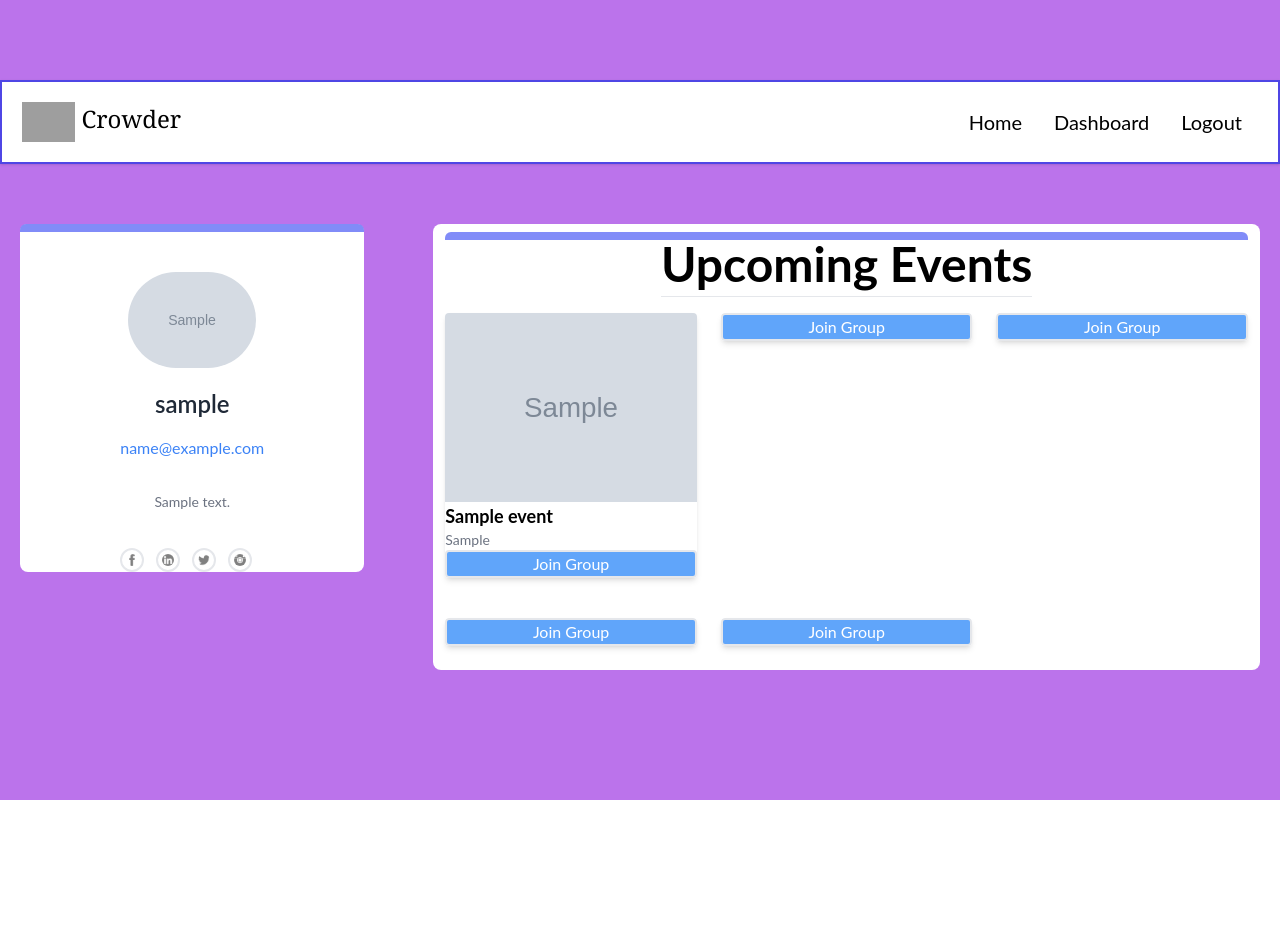
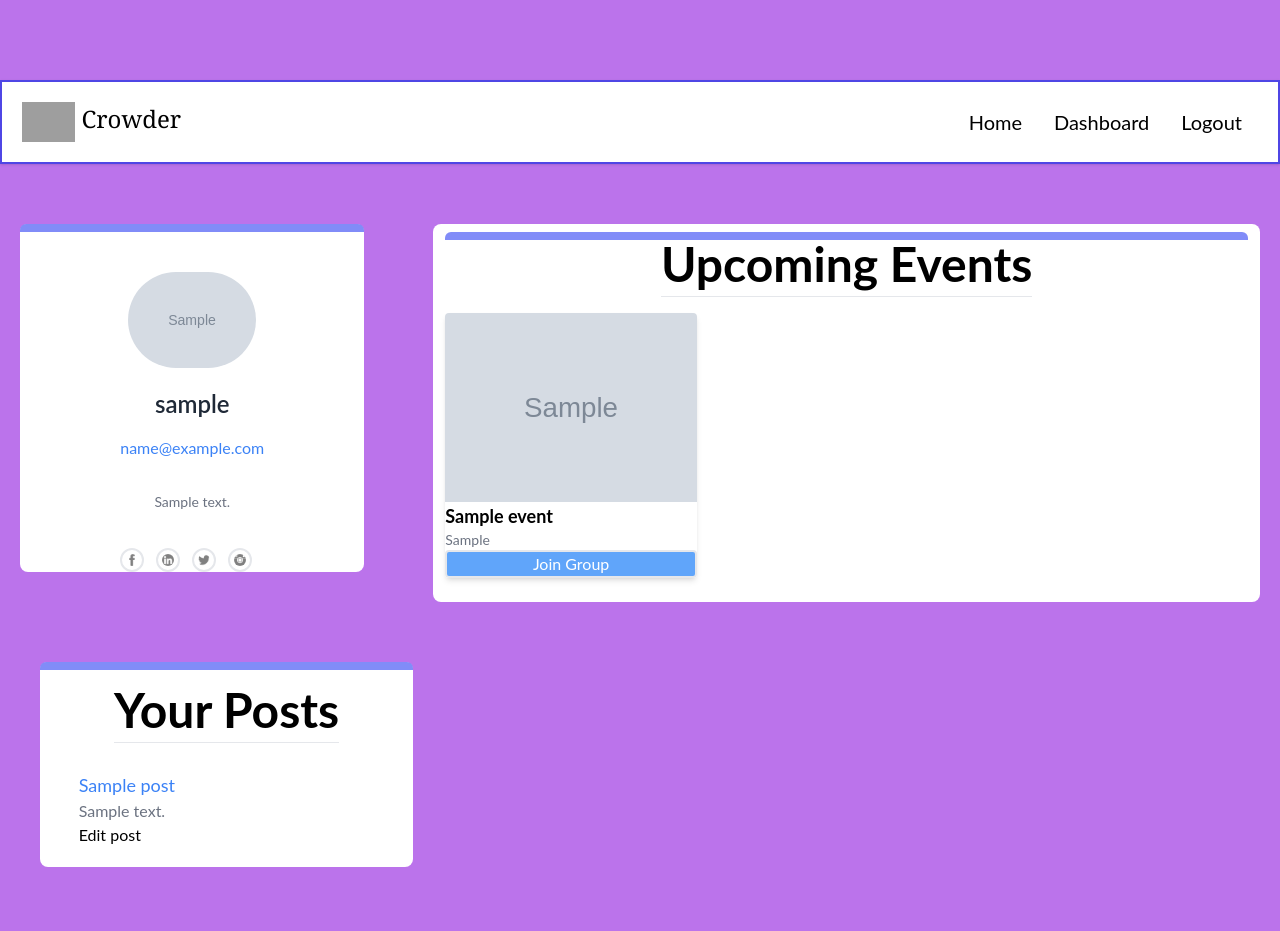
Before and after one commit to vtori37/Crowder, a Node server app: page /dashboard in a window 1280 px wide. Before the commit the page ends 800 px from the top, so only its background shows below. Run offline with Node 20, Linux system fonts and the light colour scheme; the visitor is signed in with stand-in values (Sample User, id 1); tables that the repository leaves empty hold one stand-in row (values such as "Sample post"); grey boxes marked "Sample" are stand-in pictures; some libraries are stand-ins or nearby versions; grey boxes are pictures that could not be loaded.

Commit message:
post function, dynamic posts per group, dynamic events, dynamic user posts on dashboard

```diff
--- a/controllers/api/Post_routes.js
+++ b/controllers/api/Post_routes.js
@@ -89,7 +89,7 @@ router.post('/', withAuth, (req, res) => {
     title: req.body.title,
     post_text: req.body.post_text,
     event_id: req.body.event_id,
-    user_id: req.body.user_id
+    user_id: req.session.user_id
   })
     .then(dbPostData => res.json(dbPostData))
     .catch(err => {
--- a/controllers/dashboard_routes.js
+++ b/controllers/dashboard_routes.js
@@ -23,6 +23,7 @@ router.get('/', withAuth, (req, res) => {
     .then(dbEventData => {
       const events = dbEventData.map(events => events.get({plain:true}));
       renderData.push(events)
+      console.log(renderData);
       res.render('user_dashboard', {renderData, loggedIn: true})
     })
   })
--- a/controllers/group_routes.js
+++ b/controllers/group_routes.js
@@ -32,8 +32,10 @@ router.get('/:id', withAuth, (req, res) => {
       res.json(404).json({ message: 'No group found with this id!' });
     }
     const posts = dbPostData.map(posts => posts.get({plain:true}));
+    console.log(posts)
 
-    res.render('event_group', { posts });
+    res.render('event_group', { posts,
+    loggedIn: req.session.loggedIn });
   })
   .catch(err => {
     console.log(err);
--- a/public/javascript/group_dashboard.js
+++ /dev/null
@@ -1,15 +0,0 @@
-document.getElementById("btn0").onclick = function () {
-  document.location.replace("/group/1")
-};
-document.getElementById("btn1").onclick = function () {
-  document.location.replace("/group/2")
-};
-document.getElementById("btn2").onclick = function () {
-  document.location.replace("/group/3")
-};
-document.getElementById("btn3").onclick = function () {
-  document.location.replace("/group/4")
-};
-document.getElementById("btn4").onclick = function () {
-  document.location.replace("/group/5")
-};
--- a/views/layouts/main.handlebars
+++ b/views/layouts/main.handlebars
@@ -66,6 +66,7 @@
   <script src="/javascript/logout.js"></script>
   {{/if}}
 
+
   <script>function Menu(e) {
   let list = document.querySelector('ul');
 
@@ -73,7 +74,6 @@
   };
   </script>
 
-
 </body>
 
 </html>
--- a/views/user_dashboard.handlebars
+++ b/views/user_dashboard.handlebars
@@ -25,74 +25,57 @@
 
 
 <article class="lg:col-span-2 bg-white w-12/12 mt-10 rounded-lg pt-2 pb-6 p-3">
-
   <div class="h-2 bg-indigo-400 rounded-t-md"></div>
     <div class="flex items-center flex-col">
       <h1 class="font-bold mt- pb-2 border-b border-gray-200 text-5xl">Upcoming Events</h1>
     </div>
-
   <section class="grid grid-cols-1 lg:grid-cols-2 xl:grid-cols-3 gap-6">
+    {{#each renderData.[1] as |events|}}
       <card class="mt-4 ">
         <div class="bg-white rounded overflow-hidden shadow-md">
-          <a href="{{renderData.1.0.event_url}}" target="_blank">
-          <img src="{{renderData.1.0.event_image}}" alt=""/></a>
-            <span class="font-bold text-lg">{{renderData.1.0.event_title}}</span>
-            <span class="block text-gray-500 text-sm">{{renderData.1.0.event_start}}</span>
-            <button id="btn0" class="bg-blue-400 px-2 border-2 text-white rounded container">Join Group</button>
-
+          <a href="{{this.event_url}}" target="_blank">
+          <img src="{{this.event_image}}" alt=""/></a>
+            <span class="font-bold text-lg">{{this.event_title}}</span>
+            <span class="block text-gray-500 text-sm">{{this.event_start}}</span>
+            <button  type="button" onclick="window.location.href='http://localhost:3001/group/{{this.id}}'" class="bg-blue-400 px-2 border-2 text-white rounded container join-btn">Join Group</button>
         </div>
       </card>
-      <card class="mt-4">
-        <div class="bg-white rounded overflow-hidden shadow-md">
-          <a href="{{renderData.1.1.event_url}}" target="_blank">
-          <img src="{{renderData.1.1.event_image}}" alt=""/></a>
-            <span class="font-bold text-lg">{{renderData.1.1.event_title}}</span>
-            <span class="block text-gray-500 text-sm">{{renderData.1.1.event_start}}</span>
-            <button id="btn1" class="bg-blue-400 px-2 border-2 text-white rounded container">Join Group</button>
-          </div>
-      </card>
-      <card class="mt-4">
-        <div class="bg-white rounded overflow-hidden shadow-md">
-          <a href="{{renderData.1.2.event_url}}" target="_blank">
-          <img src="{{renderData.1.2.event_image}}" alt=""/></a>
-            <span class="font-bold text-lg">{{renderData.1.2.event_title}}</span>
-            <span class="block text-gray-500 text-sm">{{renderData.1.2.event_start}}</span>
-            <button id="btn2" class="bg-blue-400 px-2 border-2 text-white rounded container">Join Group</button>
-        </div>
-      </card>
-      <card class="mt-4">
-        <div class="bg-white rounded overflow-hidden shadow-md">
-          <a href="{{renderData.1.3.event_url}}" target="_blank">
-          <img src="{{renderData.1.3.event_image}}" alt=""/></a>
-          <div class="">
-            <span class="font-bold text-lg">{{renderData.1.3.event_title}}</span>
-            <span class="block text-gray-500 text-sm">{{renderData.1.3.event_start}}</span>
-            <button id="btn3" class="bg-blue-400 px-2 border-2 text-white rounded container">Join Group</button>
-          </div>
-        </div>
-      </card>
-      <card class="mt-4">
-        <div class="bg-white rounded overflow-hidden shadow-md">
-          <a href="{{renderData.1.4.event_url}}" target="_blank">
-          <img src="{{renderData.1.4.event_image}}" alt=""/></a>
-          <div class="">
-            <span class="font-bold text-lg">{{renderData.1.4.event_title}}</span>
-            <span class="block text-gray-500 text-sm">{{renderData.1.4.event_start}}</span>
-            <button id="btn4" class="bg-blue-400 px-2 border-2 text-white rounded container">Join Group</button>
-          </div>
-        </div>
-      </card>
+    {{/each}}
   </section>
 </article>
-</div>
 
 
- <script src="/javascript/group_dashboard.js"></script>
+
+<section class="grid grid-cols-1 lg:grid-cols-1 gap-4 lg:gap-0 m-5">
+    {{!-- User's Posts --}}
+    <article class="lg:col-span-1 bg-white w-12/12 mt-10 rounded-lg pb-2">
+      <div class="h-2 bg-indigo-400 rounded-t-md"></div>
+      <div class="flex items-center flex-col">
+        <h2 class="font-bold mt-4 pb-2 border-b border-gray-200 text-5xl">Your Posts</h2>
+          {{#each renderData.[0] as |post|}}
+            <card class="mt-4 p-3 w-80">
+                <h2 class="text-blue-500 text-lg">{{this.title}}</h2>
+                <p class="text-gray-500 ">{{this.post_text}}</p>
+                <a href="/dashboard/edit/{{this.id}}" class="edit-link">Edit post</a>
+            </card>
+          {{else}}
+            <h2>No Posts Yet!</h2>
+          {{/each}}
+      </div>
+    </article>
+</section>
+
+
+
+
+ <script src="/javascript/dashboard.js"></script>
 
 
   <script>
     function Menu(e) {
       let list = document.querySelector('ul');
+  }
+  </script>
 
 <script>
 function Menu(e) {
```
Also changed, not shown: public/javascript/create_post.js (+9 -6 lines), views/event_group.handlebars (+25 -43 lines), views/landing_page.handlebars (+1 -7 lines). Lines whose indentation alone changed are shown as unchanged.
